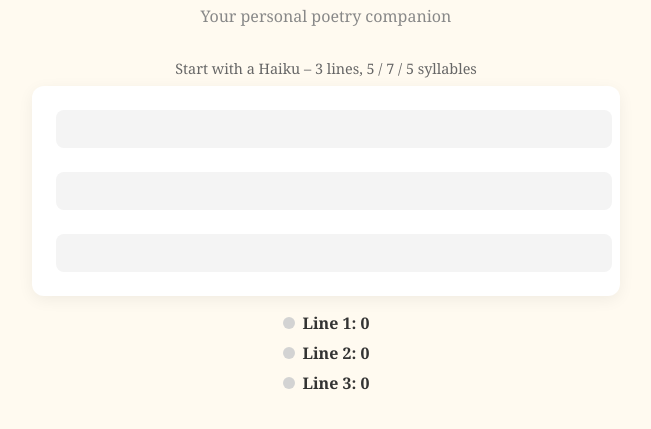
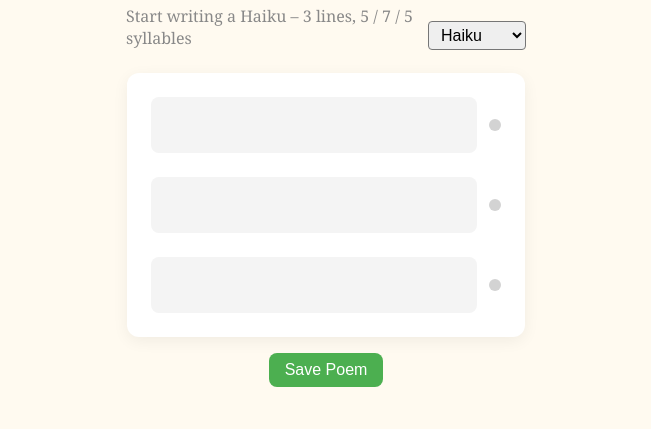
Before and after one commit to agmahi/poetrypal, a plain HTML site: page index.html in a window 1280 px wide. Shown: the part 107-536 px from the top of the page, without its empty margins (314-965 px from the left). Drawn offline with Linux system fonts and the light colour scheme.

Commit message:
css changes

```diff
--- a/index.html
+++ b/index.html
@@ -3,7 +3,7 @@
 <head>
   <meta charset="UTF-8" />
   <meta name="viewport" content="width=device-width, initial-scale=1.0" />
-  <title>Poetrypal – Haiku Helper</title>
+  <title>Poetrypal</title>
   <style>
     body {
       font-family: 'Georgia', serif;
@@ -21,11 +21,24 @@
     .tagline {
       font-size: 1rem;
       color: #888;
-      margin-bottom: 2rem;
+      margin-bottom: 1rem;
+    }
+    .top-bar {
+      width: 100%;
+      max-width: 400px;
+      display: flex;
+      justify-content: space-between;
+      align-items: center;
+      margin-bottom: 0.5rem;
+    }
+    .template-select {
+      font-size: 1rem;
+      padding: 0.25rem 0.5rem;
+      border-radius: 4px;
     }
     .poetry-template-container {
       width: 100%;
-      max-width: 540px;
+      max-width: 350px;
       background: white;
       border-radius: 12px;
       box-shadow: 0 4px 16px rgba(0,0,0,0.06);
@@ -34,34 +47,22 @@
       flex-direction: column;
       gap: 1.5rem;
     }
-    .haiku-line {
-      position: relative;
-      background: #ddd;
-      border-radius: 8px;
-      opacity: 0.6;
-      padding: 0.5rem;
-      min-height: 1.2rem;
+    .line-container {
+      display: flex;
+      align-items: center;
+      gap: 0.75rem;
       width: 100%;
     }
-    .haiku-line[contenteditable] {
+    .haiku-line {
+      background: #f4f4f4;
+      border-radius: 8px;
+      padding: 0.5rem 0.75rem;
+      min-height: 2.5rem;
+      width: 100%;
       outline: none;
-      background: #f4f4f4;
-      opacity: 1;
       font-size: 1rem;
-    }
-    .syllables {
-      margin-top: 1rem;
-      font-weight: bold;
-      font-size: 1rem;
-      display: flex;
-      flex-direction: column;
-      gap: 0.5rem;
-      align-items: start;
-    }
-    .line-status {
-      display: flex;
-      align-items: center;
-      gap: 0.5rem;
+      white-space: nowrap;
+      overflow-x: auto;
     }
     .indicator {
       width: 12px;
@@ -69,6 +70,7 @@
       border-radius: 50%;
       background-color: lightgray;
       transition: background-color 0.3s ease;
+      flex-shrink: 0;
     }
     .correct {
       background-color: mediumseagreen;
@@ -77,65 +79,102 @@
       font-size: 0.9rem;
       color: #666;
       margin-bottom: 0.5rem;
+      max-width: 540px;
+      text-align: left;
     }
   </style>
 </head>
 <body>
   <h1>PoetryPal</h1>
-  <div class="tagline">Your personal poetry companion</div>
-  <div class="hint">Start with a Haiku – 3 lines, 5 / 7 / 5 syllables</div>
+  <div class="top-bar">
+    <div class="tagline" id="tagline">Start with a Haiku – 3 lines, 5 / 7 / 5 syllables</div>
+    <select id="templateSelector" class="template-select">
+      <option value="haiku">Haiku</option>
+      <option value="limerick">Limerick</option>
+    </select>
+  </div>
 
   <div class="poetry-template-container" id="poemContainer">
     <!-- Lines will be dynamically rendered here -->
   </div>
 
-  <div id="syllableCount" class="syllables"></div>
+  <button id="saveButton" style="margin-top: 1rem; padding: 0.5rem 1rem; font-size: 1rem; border-radius: 8px; background: #4caf50;
+  color: white; border: none; cursor: pointer;">
+    Save Poem
+  </button>
 
   <script>
     const poemTemplates = {
       haiku: {
         name: "Haiku",
-        lines: [5, 7, 5]
+        lines: [5, 7, 5],
+        description: "Start writing a Haiku – 3 lines, 5 / 7 / 5 syllables"
       },
-      // future templates like limerick, tanka, etc. can go here
+      limerick: {
+        name: "Limerick",
+        lines: [9, 9, 6, 6, 9],
+        description: "Write a Limerick – 5 lines, rhythm AABBA, ~9 / 9 / 6 / 6 / 9 syllables"
+      }
     };
 
-    const currentTemplate = poemTemplates.haiku;
+    const templateSelector = document.getElementById("templateSelector");
+    const tagline = document.getElementById("tagline");
     const container = document.getElementById("poemContainer");
-    const syllableCountDisplay = document.getElementById("syllableCount");
 
-    currentTemplate.lines.forEach((count, i) => {
-      const line = document.createElement("div");
-      line.className = "haiku-line";
-      line.contentEditable = true;
-      line.dataset.index = i;
-      container.appendChild(line);
-
-      const status = document.createElement("div");
-      status.className = "line-status";
-      const indicator = document.createElement("div");
-      indicator.className = "indicator";
-      indicator.id = `ind${i + 1}`;
-      status.appendChild(indicator);
-      status.append(`Line ${i + 1}: 0`);
-      syllableCountDisplay.appendChild(status);
-
-      line.addEventListener("input", () => {
-        const text = line.innerText.trim().toLowerCase();
-        const words = text.split(/\s+/);
+    function countSyllables(text) {
+      const words = text.trim().toLowerCase().split(/\s+/);
       let syllables = 0;
       words.forEach(word => {
         const matches = word.match(/[aeiouy]+/g);
         syllables += matches ? matches.length : 1;
       });
-        const indicator = document.getElementById(`ind${i + 1}`);
-        if (syllables === count) {
+      return syllables;
+    }
+
+    function renderTemplate(templateKey) {
+      const template = poemTemplates[templateKey];
+      container.innerHTML = "";
+      tagline.textContent = template.description;
+
+      template.lines.forEach((expectedCount, i) => {
+        const lineContainer = document.createElement("div");
+        lineContainer.className = "line-container";
+
+        const line = document.createElement("div");
+        line.className = "haiku-line";
+        line.contentEditable = true;
+        line.dataset.index = i;
+
+        const indicator = document.createElement("div");
+        indicator.className = "indicator";
+        indicator.id = `ind${i + 1}`;
+
+        line.addEventListener("input", () => {
+          const count = countSyllables(line.innerText);
+          if (count === expectedCount) {
             indicator.classList.add("correct");
           } else {
             indicator.classList.remove("correct");
           }
-        status.childNodes[1].nodeValue = `Line ${i + 1}: ${syllables}`;
         });
+
+        lineContainer.appendChild(line);
+        lineContainer.appendChild(indicator);
+        container.appendChild(lineContainer);
+      });
+    }
+
+    templateSelector.addEventListener("change", (e) => {
+      renderTemplate(e.target.value);
+    });
+
+    renderTemplate("haiku");
+
+    // Save button functionality
+    document.getElementById("saveButton").addEventListener("click", () => {
+      const lines = [...container.querySelectorAll(".haiku-line")].map(div => div.innerText.trim());
+      const output = lines.join("\n");
+      alert("Your poem:\n\n" + output);
     });
   </script>
 </body>
```
Lines whose indentation alone changed are shown as unchanged.
